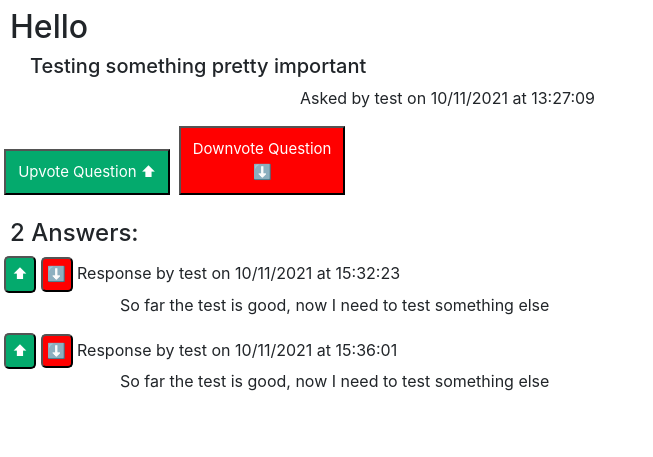
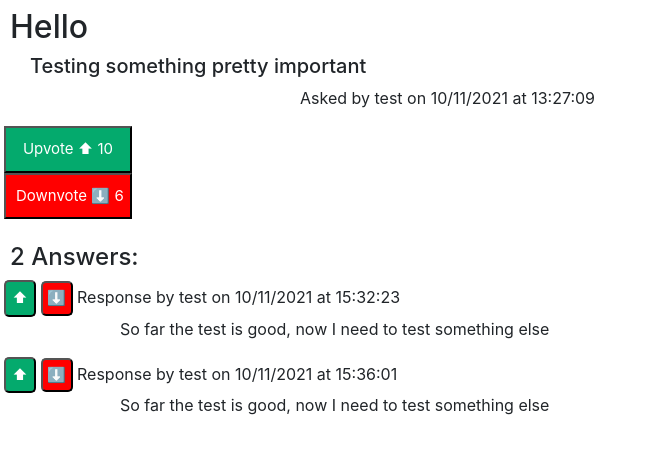
Before and after one commit to RamB98/SOEN-341, a Flask app: a page that uses app/templates/ViewQuestion.html in a window 1280 px wide. Shown: the part 56-513 px from the top of the page, without its empty margins (0-653 px from the left). Run offline with Flask 2, Linux system fonts and the light colour scheme; data comes from the database, SQL or seed files in the repository; both versions use the stored data as it was after the commit; some libraries are stand-ins or nearby versions.

Commit message:
Implemented upvote and downvote for questions

```diff
--- a/app/models.py
+++ b/app/models.py
@@ -40,6 +40,8 @@ class Question(db.Model):
     username = db.Column(db.String(80), unique=False, nullable=False)
     question = db.Column(db.String(4048), unique=True, nullable=False)
     questionaskdate = db.Column(db.String(158), unique=False, nullable=False)
+    upvotes = db.Column(db.Integer, nullable=False)
+    downvotes = db.Column(db.Integer, nullable=False)
 
     def __repr__(self):
         return f'{self.question},\n\n asked by: {self.username} on {self.questionaskdate}'
--- a/app/routes.py
+++ b/app/routes.py
@@ -60,7 +60,8 @@ def post():
         current_dateandtime = now.strftime("%d/%m/%Y at %H:%M:%S")
         new_question = Question(
             title=form.title.data, question=form.question.data,
-            username=loggedin.username, questionaskdate=current_dateandtime)
+            username=loggedin.username, questionaskdate=current_dateandtime,
+            upvotes=0, downvotes=0)
         db.session.add(new_question)
         db.session.commit()
         flash(
@@ -124,24 +125,30 @@ def viewquestion_page():
         answers = Answer.query.filter_by(question_id=q_id)
         return render_template('ViewQuestion.html', form=form, question=question, answers=answers)
 
+@app.route('/upvoteQuestion', methods=["GET"])
+def upvote_question():
+    if request.method=='GET':
+        q_title = request.args.get('question')
+        print('The value of q_title is: ' + q_title)
+        question = Question.query.filter_by(title=q_title).first()
 
+        if question:
+            setattr(question, "upvotes", question.upvotes + 1)
+            db.session.commit()
+        else:
+            print('No question given')
+    return redirect(url_for('viewquestion_page') + '?question=' + q_title)
 
+@app.route('/downvoteQuestion', methods=["GET"])
+def downvote_question():
+    if request.method=='GET':
+        q_title = request.args.get('question')
+        print('The value of q_title is: ' + q_title)
+        question = Question.query.filter_by(title=q_title).first()
 
-    # if request.method == 'GET':
-    #     qTitle = request.args.get('question')
-    #     question = Question.query.filter_by(title=qTitle).first()
-    #     q_id = question.id
-    #     ans = request.args.get('answer')
-    #     request.args.
-
-    #     if ans:
-    #         loggedin = flask_login.current_user
-    #         now = datetime.now()
-    #         current_dateandtime = now.strftime("%d/%m/%Y at %H:%M:%S")
-    #         new_answer = Answer(answer=ans, question_id=q_id, username=loggedin.username, answerdate=current_dateandtime)
-    #         db.session.add(new_answer)
-    #         db.session.commit()
-    #         flash(f'Success! Your answer has been posted!', category='success')
-    #     answers = Answer.query.filter_by(question_id=q_id)
-
-    # return render_template('ViewQuestion.html', form=form, question=question, answers=answers)
+        if question:
+            setattr(question, "downvotes", question.downvotes + 1)
+            db.session.commit()
+        else:
+            print('No question given')
+    return redirect(url_for('viewquestion_page') + '?question=' + q_title)
--- a/app/templates/ViewQuestion.html
+++ b/app/templates/ViewQuestion.html
@@ -18,15 +18,16 @@
 	<style>
 		.upvotequestion {
 			margin-left: 4px;
-  			width: 13%;
+  			width: 10%;
   			padding: 10px;
   			background-color: #04AA6D;
   			color: white;
   			font-size: 15px;
+
 		}
 		.downvotequestion {
 			margin-left: 4px;
-  			width: 13%;
+  			width:10%;
   			padding: 10px;
   			background-color: red;
   			color: white;
@@ -55,11 +56,15 @@
 	</style>
 
 	<div>
-	<button type="button" class="upvotequestion">Upvote Question &#11014</button>
-	<button type="button" class="downvotequestion">Downvote Question &#11015</button>
-
+		<form action="/upvoteQuestion" methods="GET">
+			<input type="hidden" name="question" value="{{ question.title }}">
+			<input type="submit" value="Upvote &#11014 {{question.upvotes}}" class="upvotequestion">
+		</form>
+		<form action="/downvoteQuestion" methods="GET">
+			<input type="hidden" name="question" value="{{ question.title }}">
+			<input type="submit" value="Downvote &#11015 {{question.downvotes}}" class="downvotequestion">
+		</form>
 	</div>
-
 	<br>
 
 	{% if answers %}
```
Also changed, not shown: .circleci/config.yml, app/forms.py (line endings or trailing spaces), app/stackoverflow.db.
